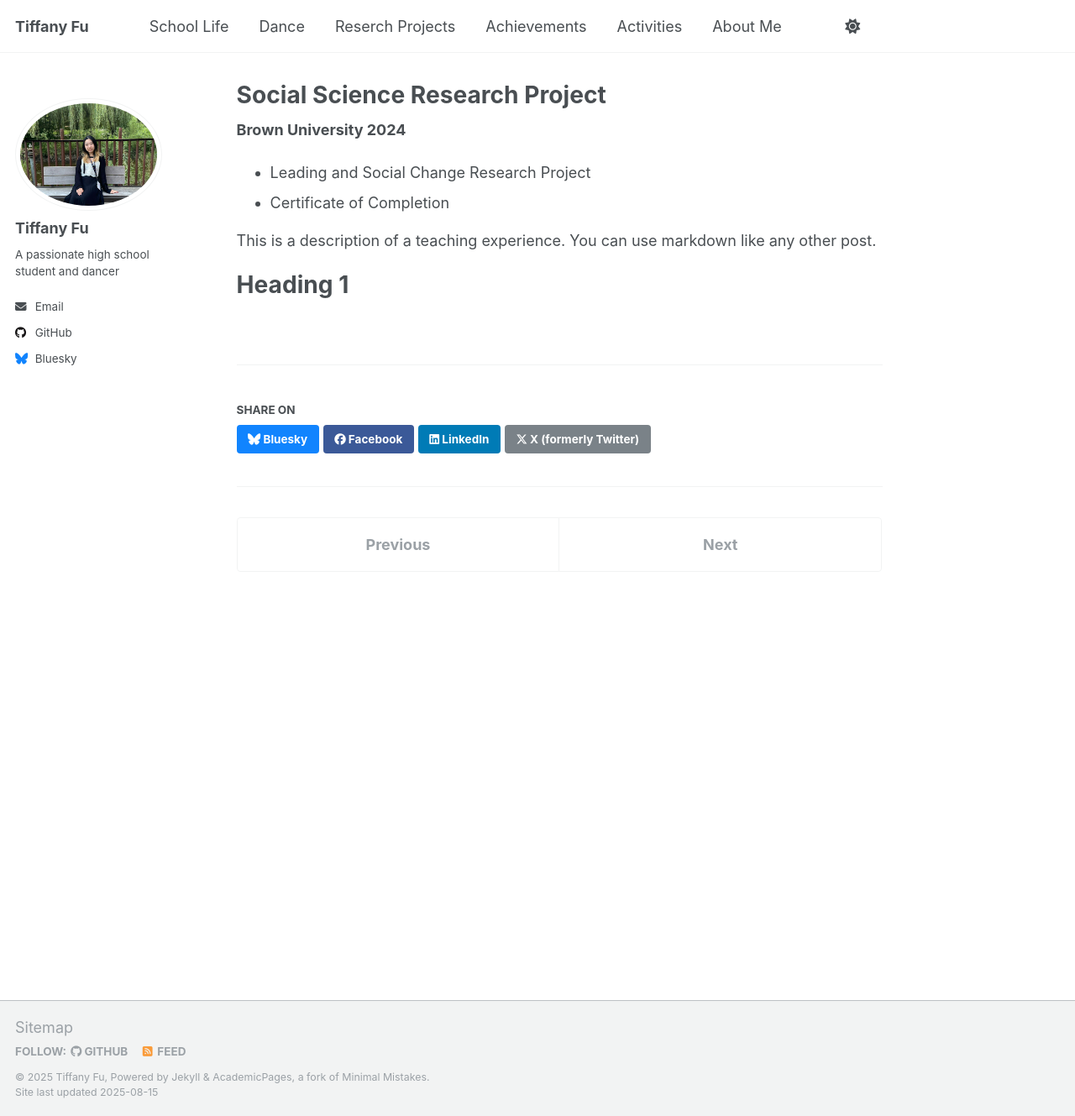
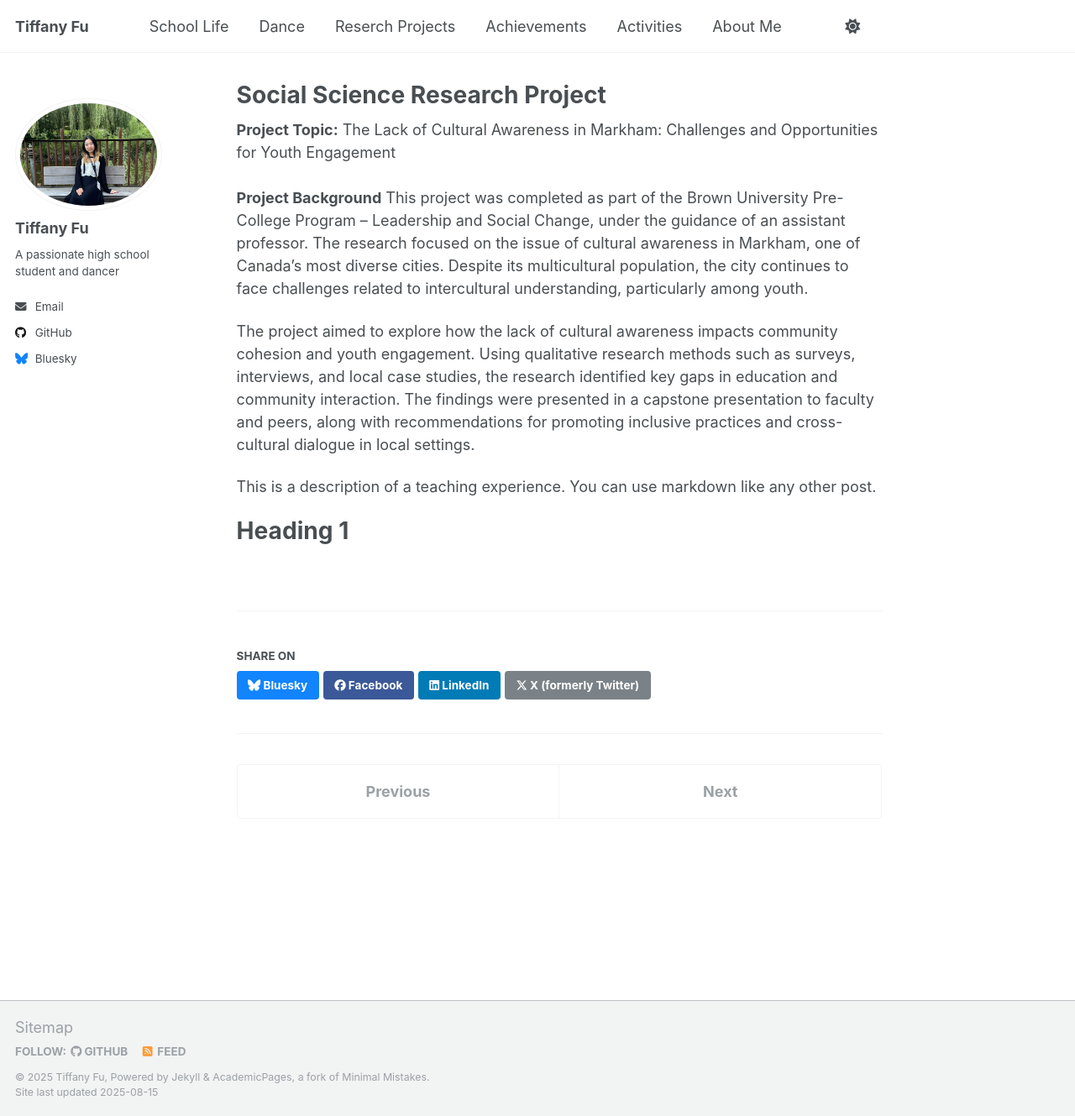
Before and after one commit to TiffanyJTFu/TiffanyFu, a Jekyll site: the page built from _teaching/Social-Science-Research-Project-1.md, in a window 1280 px wide and 1329 px high. Shown: the whole window at 84% size. Built offline with Jekyll 4.4.1, drawn with Linux system fonts in a browser that asks for light colours; a script that is not in the unit is left out.

Commit message:
Update Social-Science-Research-Project-1.md

```diff
--- a/_teaching/Social-Science-Research-Project-1.md
+++ b/_teaching/Social-Science-Research-Project-1.md
@@ -6,9 +6,13 @@ permalink: /teaching/Social-Science-Research-Project-1
 venue: ""
 ---
 
-**Brown University 2024**
-  * Leading and Social Change Research Project
-  * Certificate of Completion
+**Project Topic:** The Lack of Cultural Awareness in Markham: Challenges and Opportunities for Youth Engagement
+<br><br>**Project Background**
+This project was completed as part of the Brown University Pre-College Program – Leadership and Social Change, under the guidance of an assistant professor. The research focused on the issue of cultural awareness in Markham, one of Canada’s most diverse cities. Despite its multicultural population, the city continues to face challenges related to intercultural understanding, particularly among youth.
+
+The project aimed to explore how the lack of cultural awareness impacts community cohesion and youth engagement. Using qualitative research methods such as surveys, interviews, and local case studies, the research identified key gaps in education and community interaction. The findings were presented in a capstone presentation to faculty and peers, along with recommendations for promoting inclusive practices and cross-cultural dialogue in local settings.
+
+
 
 
 
```
